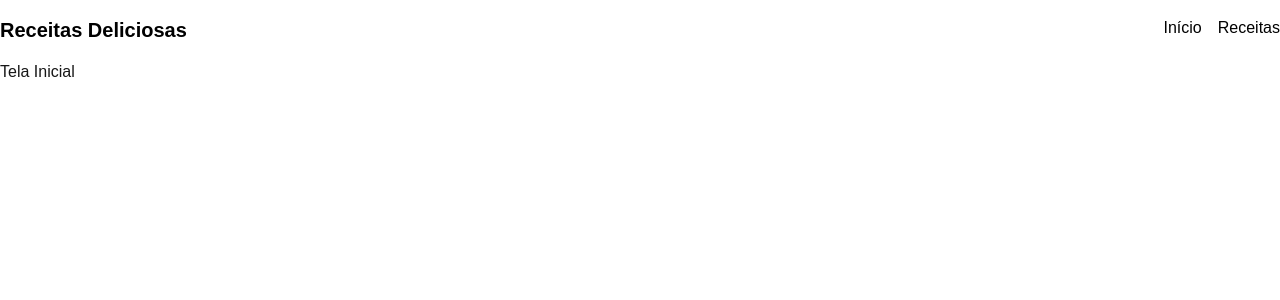
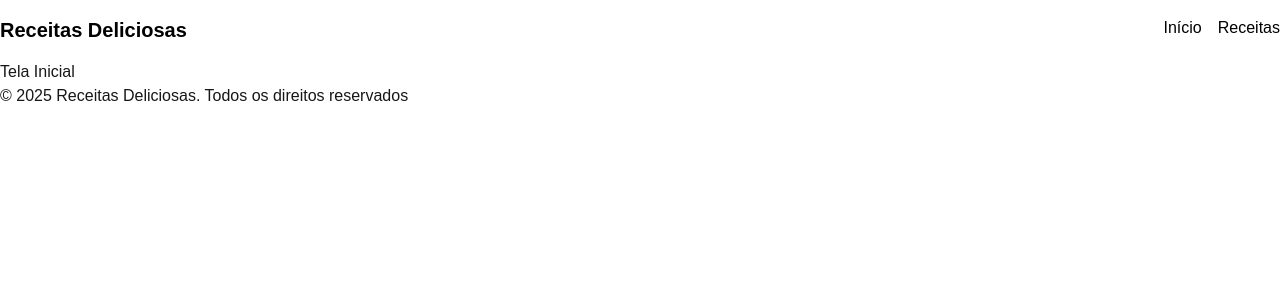
Before and after one commit to lumaiasl/pagina-receita, a Next.js app: page / in a window 1280 px wide. Shown: the top 300 px of the page. Built offline with nearby package versions, Linux system fonts and the light colour scheme.

Commit message:
feat: estrutura do footer

```diff
--- a/src/app/layout.tsx
+++ b/src/app/layout.tsx
@@ -2,6 +2,7 @@ import type { Metadata } from "next";
 import { Inter } from "next/font/google";
 import "./globals.css";
 import Header from "@/components/Header";
+import Footer from "@/components/Footer";
 
 const inter = Inter({
   variable: "--font-inter",
@@ -23,8 +24,12 @@ export default function RootLayout({
       lang="en"
       className={`${inter.variable} h-full antialiased`}
     >
-      <Header />
-      <body className="min-h-full flex flex-col">{children}</body>
+      <body className="min-h-full flex flex-col">
+        <Header />
+        {children}
+        <Footer />
+      </body>
+
     </html>
   );
 }
--- /dev/null
+++ b/src/components/Footer/index.tsx
@@ -0,0 +1,9 @@
+export default function Footer(){
+    return (
+        <footer>
+            <div>
+                <p>© 2025 Receitas Deliciosas. Todos os direitos reservados</p>
+            </div>
+        </footer>
+    )
+}
```
